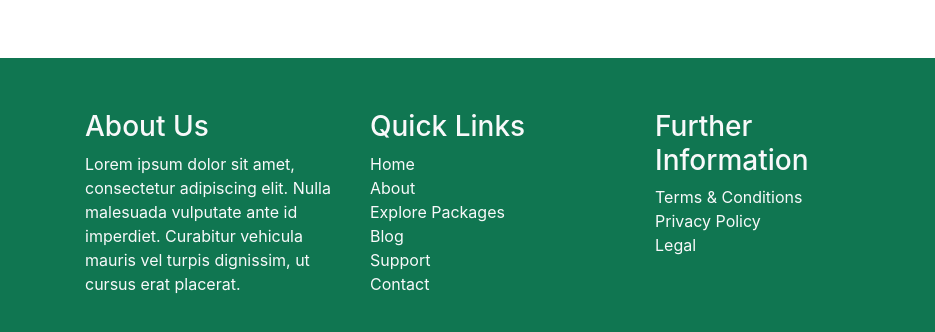
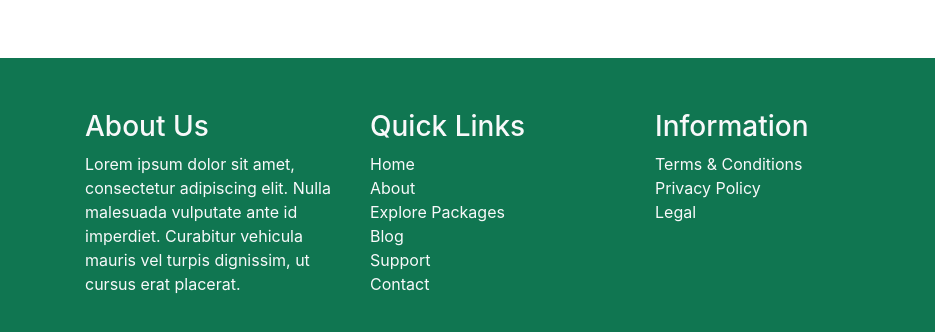
Before and after one commit to zaxwebs/emerald-travels-homepage, a website built with Parcel: page src/index.html in a window 1280 px wide. Shown: the part 2497-2829 px from the top of the page, 0-935 px from the left. Built offline with nearby package versions, Linux system fonts and the light colour scheme.

Commit message:
Changed heading

```diff
--- a/src/index.html
+++ b/src/index.html
@@ -236,7 +236,7 @@
 						<a class="text-light" href="#">Contact</a><br />
 					</div>
 					<div class="col-md-3 py-1">
-						<h3>Further Information</h3>
+						<h3>Information</h3>
 						<a class="text-light" href="#">Terms & Conditions</a><br />
 						<a class="text-light" href="#">Privacy Policy</a><br />
 						<a class="text-light" href="#">Legal</a><br />
```
